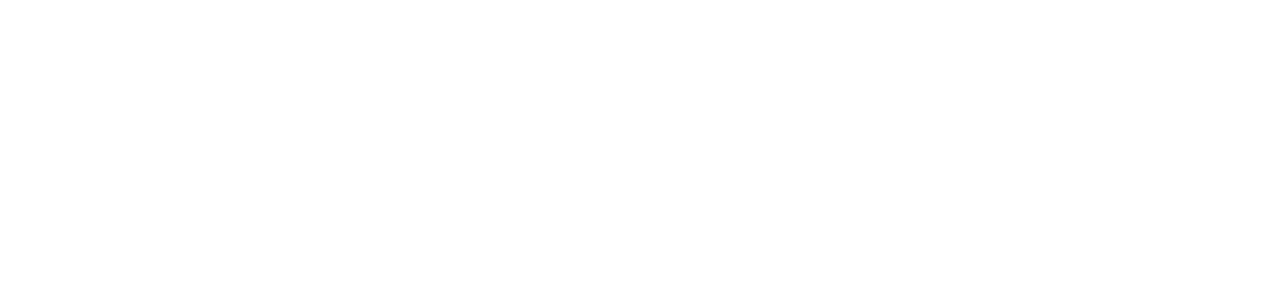
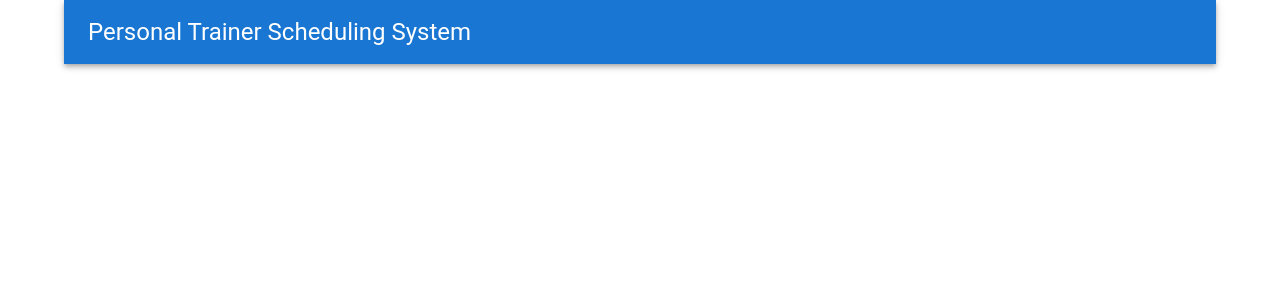
Before and after one commit to iltar/front-end-lopputyo, a React (Vite) app: page / in a window 1280 px wide. Shown: the top 300 px of the page. Built offline with nearby package versions, Linux system fonts and the light colour scheme.

Commit message:
Step 1.1 Sovelluksen kehys
Lisätty sovellukseen mui-komponentteina sovelluksen kehys ja yläpalkki

```diff
--- a/package.json
+++ b/package.json
@@ -10,6 +10,9 @@
     "preview": "vite preview"
   },
   "dependencies": {
+    "@emotion/react": "^11.14.0",
+    "@emotion/styled": "^11.14.1",
+    "@mui/material": "^9.5.0",
     "react": "^19.3.1",
     "react-dom": "^19.3.1"
   },
--- a/src/App.tsx
+++ b/src/App.tsx
@@ -1,9 +1,20 @@
+import AppBar from "@mui/material/AppBar"
+import Container from "@mui/material/Container"
+import CssBaseline from "@mui/material/CssBaseline"
+import Toolbar from "@mui/material/Toolbar"
+import Typography from "@mui/material/Typography"
+
 function App() {
 
   return (
-    <>
-
-    </>
+    <Container maxWidth="lg">
+      <AppBar position="static">
+        <Toolbar>
+          <Typography variant="h5">Personal Trainer Scheduling System</Typography>
+        </Toolbar>
+      </AppBar>
+      <CssBaseline />
+    </Container>
   )
 }
 
```
Also changed, not shown: 1 other file (tests, documents, lock files or other folders).
